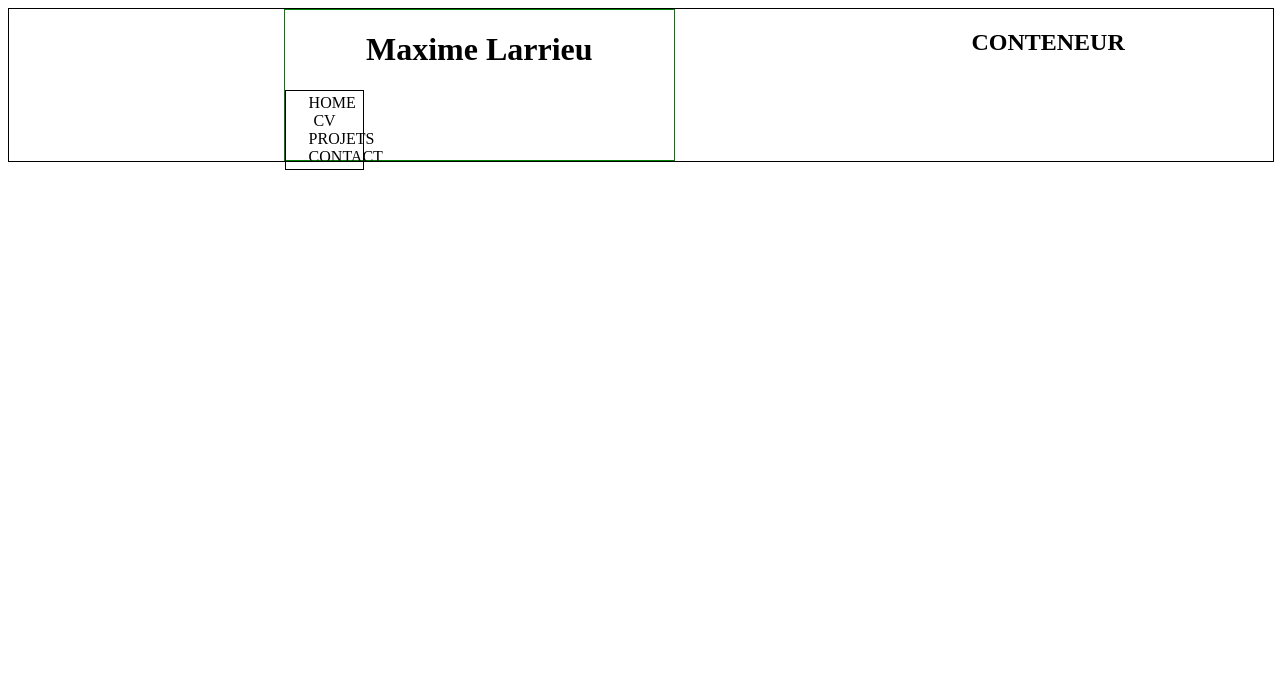
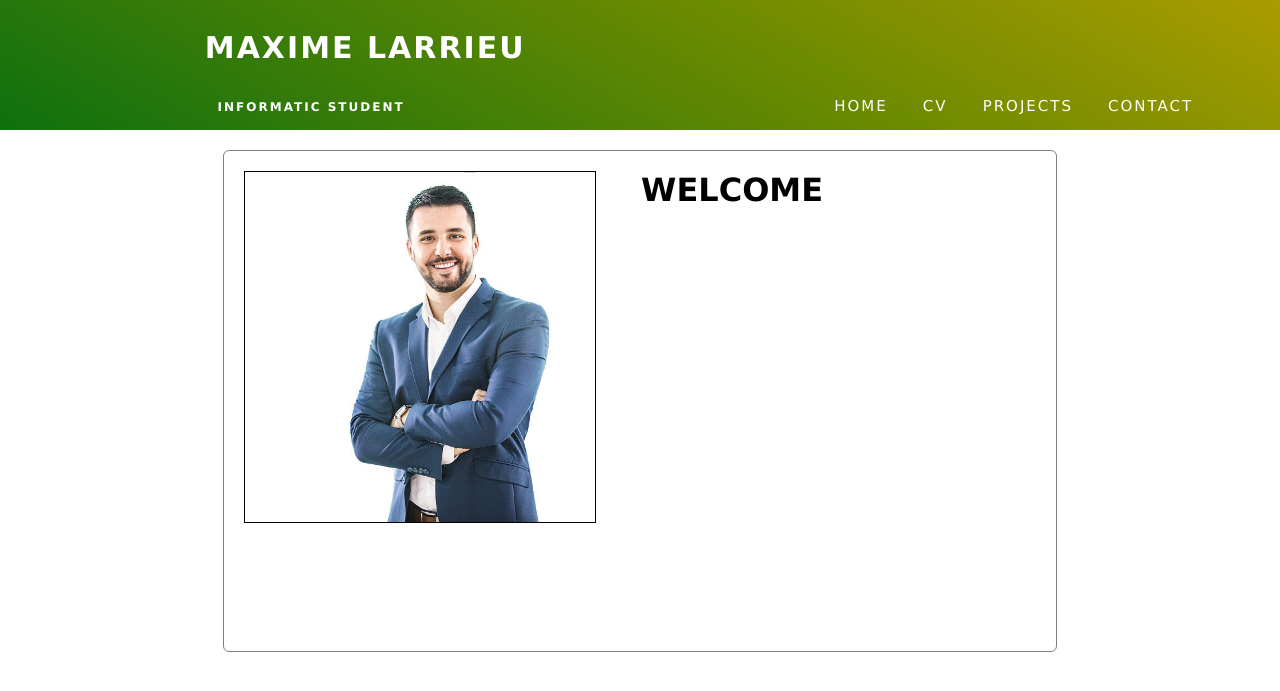
Before and after one commit to maximelarrieu/b1a_cv_website, a PHP site: page / in a window 1280 px wide. Shown: the top 691 px of the page. Run offline with PHP 8.4, Linux system fonts and the light colour scheme.

Commit message:
site hébergé en .website + banner

```diff
--- a/index.html
+++ b/index.html
@@ -1,27 +1,30 @@
 <!DOCTYPE html>
 <html lang="fr">
+
 <head>
   <meta charset="utf-8">
   <title>Titre de la page</title>
   <link rel="stylesheet" href="style.css">
   <script src="script.js"></script>
 </head>
+
 <body>
-    <div id="mainwrapper">
     <header>
       <h1>Maxime Larrieu</h1>
-        <nav id="navbar">
+      <h4>Informatic student</h4>
+      <nav>
         <ul>
-            <li>HOME</li>
-            <li>CV</li>
-            <li>PROJETS</li>
-            <li>CONTACT</li>
+          <li><a href="#home">HOME</a></li>
+          <li><a href="#cv">CV</a></li>
+          <li><a href="#project">PROJECTS</a></li>
+          <li><a href="#contact">CONTACT</a></li>
         </ul>
       </nav>
     </header>
     <div id="contener">
-        <h2>CONTENEUR</h2>
-      </div>
+      <img src="img.jpg" border="1px solid" height="350px" margin-left="20px"/>
+      <h1>WELCOME</h1>
     </div>
 </body>
+
 </html>
--- a/style.css
+++ b/style.css
@@ -1,39 +1,111 @@
-#mainwrapper {
+body {
+  font-family: Verdana, sans-serif;
   width: 100%;
-  display: flex;
-  justify-content: space-around;
-  border: 1px solid;
+  margin: 0;
+  padding: 0;
 }
 
 header {
-  height: 150px;
-  margin-left: 10%;
-  border: 1px solid green;
+  position: absolute;
+  width: 100%;
+  height: 170px;
+  top: -40px;
+  left: 0;
+  background: linear-gradient(30deg, #3f51b5, #00bcd4);
+  animation: animate 20s linear infinite;
+}
+@keyframes animate {
+  0% {
+    filter: hue-rotate(0deg);
+  }
+  50% {
+    filter: hue-rotate(360deg);
+  }
+  100% {
+    filter: hue-rotate(0deg);
+  }
+}
+header h1 {
+  font-size: 30px;
+  margin-left: 16%;
+  margin-top: 5.5%;
+  text-transform: uppercase;
+  letter-spacing: 2px;
+  color: white;
+}
+header h4 {
+  position: absolute;
+  bottom: 0;
+  color: white;
+  letter-spacing: 2px;
+  text-transform: uppercase;
+  font-size: 12px;
+  margin-left: 17%;
 }
 
-#navbar {
-  /*margin-right: 10%;*/
-  width: 20%;
-  text-align: center;
-  border: 1px solid;
+nav {
+  position: absolute;
+  width: 400px;
+  margin-left: 64%;
+  bottom: 0;
 }
-
-#navbar li {
+ul {
+  list-style-type: none;
+  margin: 0;
+  padding: 0;
+  overflow: hidden;
+  background-color: transparent;
+}
+li {
   display: inline-block;
-  margin: 0 20px;
 }
-
-#navbar ul {
-  list-style-type: none;
-  margin: 0px;
-  padding: 3px;
+a {
+  display: inline-block;
+  text-decoration: none;
+	color: #fff;
+	font-size: 15px;
+	letter-spacing: 2px;
+	text-transform: uppercase;
+	position: relative;
+  -webkit-transition: all 0.4s ease;
+	transition: all 0.4s ease;
+  padding: 15px;
 }
-
-header, #navbar {
-  text-align: center;
+a:after {
+	content: "";
+	position: absolute;
+	height: 2px;
+	background-color: black;/*tomato*/
+	width: 0;
+	left: 50%;
+	bottom: 0;
+  -webkit-transform: translateX(-50%);
+  -ms-transform: translateX(-50%);
+	transform: translateX(-50%);
+	-webkit-transition: 0.5s cubic-bezier(0.68, -0.55, 0.265, 1.55) all;
+  	transition: 0.5s cubic-bezier(0.68, -0.55, 0.265, 1.55) all;
+}
+a:hover {
+	color: black;/*tomato*/
+}
+a:hover:after {
+	width: 100%;
 }
 
 #contener {
-  width: 100%:
-  border: 1px solid;
+  width: 65%;
+  height: 500px;
+  margin-left: auto;
+  margin-right: auto;
+  position: relative;
+  top: 150px;
+  border: 1px solid grey;
+  border-radius: 6px;
 }
+
+#contener h1, img {
+  display: inline-block;
+  /*position: relative;*/
+  vertical-align: top;
+  margin: 20px;
+}
```
Also changed, not shown: img.jpg (added). Lines whose indentation alone changed are shown as unchanged.
